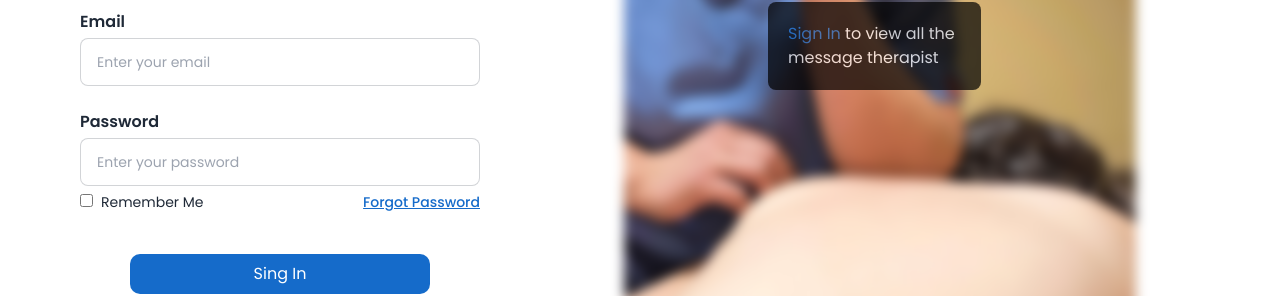
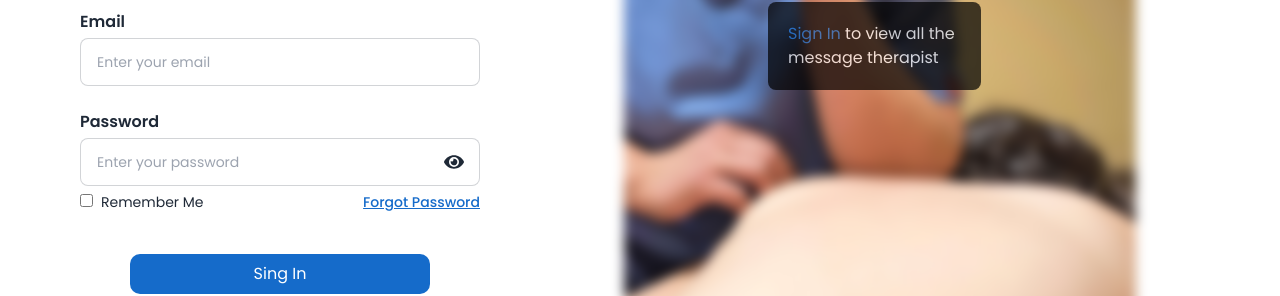
Before and after one commit to arifraj9911/doctor-therapist, a React (Vite) app: page /login in a window 1280 px wide. Shown: the part 366-662 px from the top of the page. Built offline with nearby package versions, Linux system fonts and the light colour scheme; no server answers.

Commit message:
password view functionality added

```diff
--- a/src/components/Authentication/Login/Login.jsx
+++ b/src/components/Authentication/Login/Login.jsx
@@ -1,9 +1,18 @@
 import { FcGoogle } from "react-icons/fc";
 import loginImage from "../../../assets/images/login.png";
-import { FaFacebook } from "react-icons/fa";
+import { FaEye, FaEyeSlash, FaFacebook } from "react-icons/fa";
 import { Link } from "react-router-dom";
+import { useState } from "react";
 
 const Login = () => {
+  const [passView, setPassView] = useState(false);
+
+  const handleViewPassword = () => {
+    setPassView(!passView);
+  };
+
+  // console.log(passView)
+
   return (
     <div className="max-w-screen-xl mx-auto ">
       <div className="flex justify-between gap-20 p-20">
@@ -36,17 +45,30 @@ const Login = () => {
                 id=""
               />
             </div>
-            <div className="flex flex-col gap-1 mt-6">
+            <div className="flex flex-col gap-1 mt-6 relative">
               <label className="text-[16px] font-semibold" htmlFor="password">
                 Password
               </label>
               <input
-                type="password"
+                type={`${passView ? "text" : "password"}`}
                 className="input input-bordered outline-none focus:outline-none btn-md"
                 name="email"
                 placeholder="Enter your password"
                 id=""
               />
+              <span className="absolute right-4 top-[42px]">
+                {passView ? (
+                  <FaEyeSlash
+                    onClick={handleViewPassword}
+                    className="text-xl"
+                  ></FaEyeSlash>
+                ) : (
+                  <FaEye
+                    onClick={handleViewPassword}
+                    className="text-xl"
+                  ></FaEye>
+                )}
+              </span>
             </div>
             <div className="flex justify-between mt-1">
               <div className="space-x-2">
@@ -75,6 +97,7 @@ const Login = () => {
             </p>
           </div>
         </div>
+        {/* login sidebar image */}
         <div className="w-4/5 relative">
           <img className="w-4/5 mx-auto blur-[6px]" src={loginImage} alt="" />
           <p className="w-1/3 bg-black text-white p-5 rounded-lg absolute top-72 left-52 opacity-70 text-[16px]">
```
